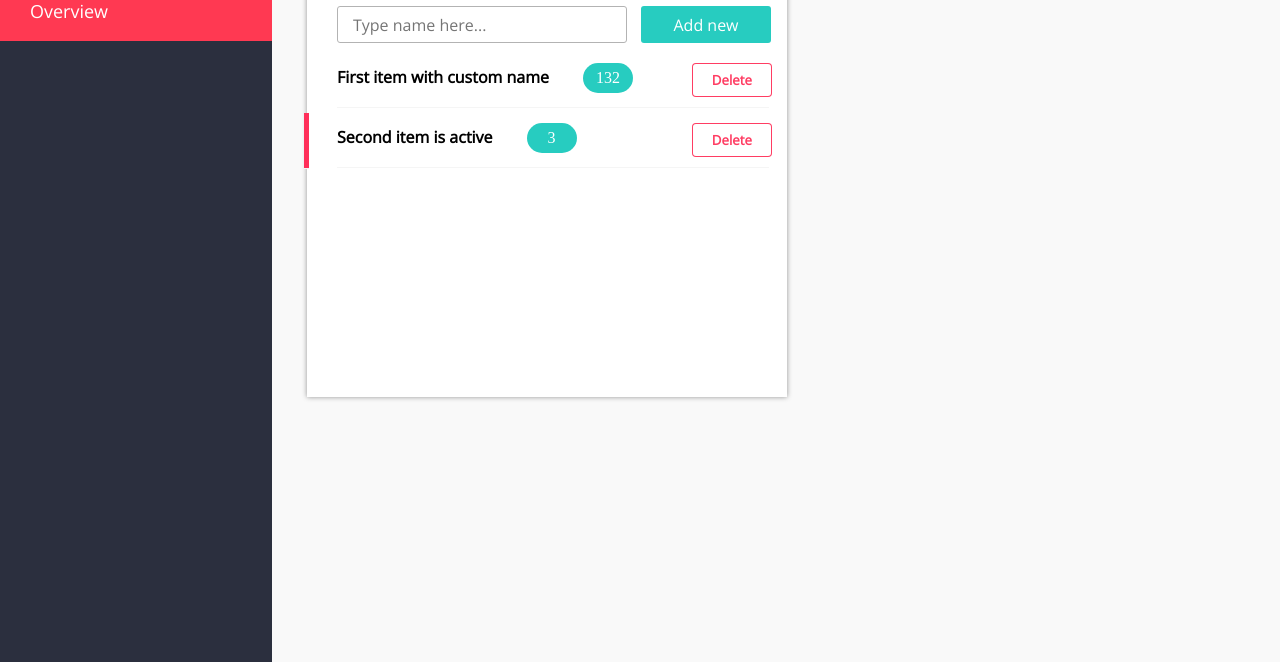
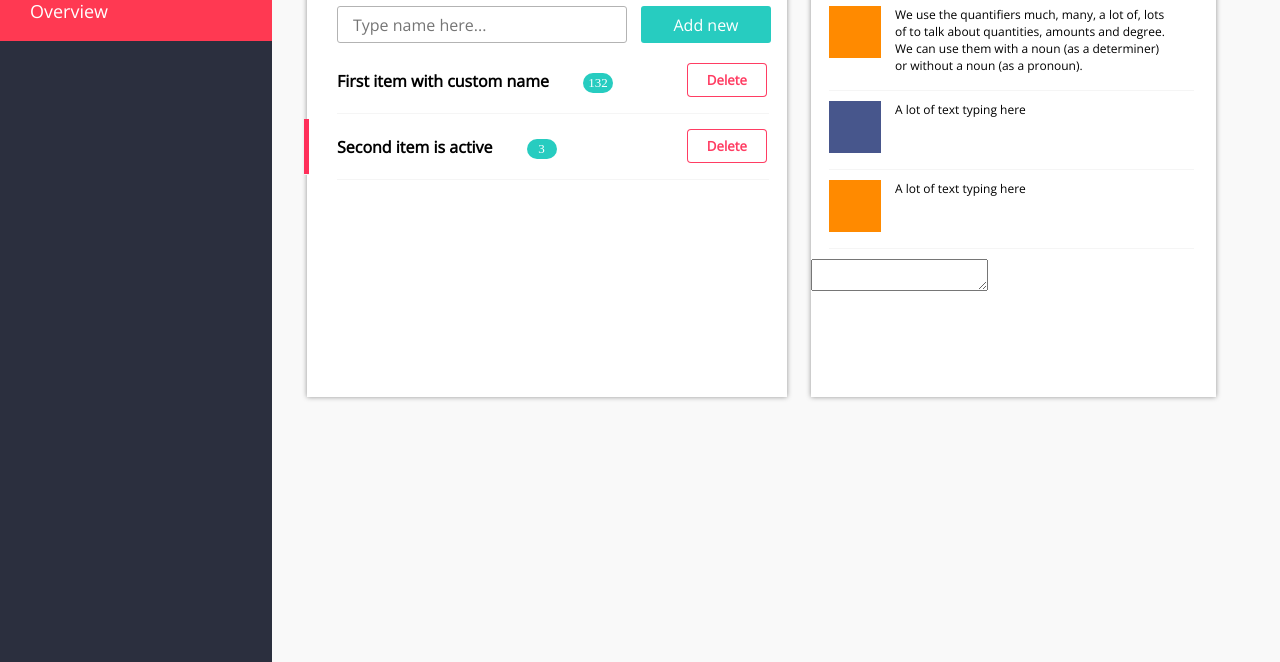
Before and after one commit to k1p1l0/ETT, a plain HTML site: page index.html in a window 1280 px wide. Shown: the part 138-800 px from the top of the page. Drawn offline with nearby package versions, Linux system fonts and the light colour scheme.

Commit message:
almost implement third block css

```diff
--- a/css/main.css
+++ b/css/main.css
@@ -11,6 +11,7 @@ body {
 	display: inline-block;
 }
 
+/************************************* MENU START ******************************************/
 .menu-horizont {
     position: fixed;
 	top: 0;
@@ -52,22 +53,31 @@ body {
 	font-family: 'Open Sans';
 	font-size: 18px;
 }
+/*************************************** MENU END *******************************************/
 
-.items {
+
+.items, .item {
 	background-color: #fff;
 	box-shadow: 0px 0px 5px 0px rgba(0,0,0,0.42);
 	vertical-align: top;
-	margin: 35px;
-	margin-left: 307px;
-	width: 480px;
 	min-height: 500px;
 }
 
-.items .items--header {
+.items--header, .item--header {
 	display: block;
 	padding: 30px;
 	color: #565A69;
 }
+
+
+
+/************************************* ITEMS START ******************************************/
+.items {
+	width: 480px;
+	margin: 35px 20px;
+	margin-left: 307px;
+}
+
 
 .items input[type="text"] {
     margin-left: 30px;
@@ -134,6 +144,7 @@ body {
 	display: inline-block;
 	text-decoration: none;
 	color: #000;
+	line-height: 36px;
 	font-family: 'Open Sans';
 	font-size: 16px;
 	font-variant: normal;
@@ -142,9 +153,9 @@ body {
 
 
 .items .items--list li .btn__delete {
-    position: absolute; /* блок занимает ширину содержимого, max-width её ограничивает */
-	top: 0; /* прикрепить к верху родителя */
-	right: 15px;
+    position: absolute;
+	top: 0;
+	right: 20px;
 	cursor: pointer;
     outline: 0;
     border: none;
@@ -170,13 +181,14 @@ body {
 	position: relative;
 	top: 0;
 	left: 30px;
-	height: 30px;
-	width: 50px;
-	line-height: 30px;
+	height: 20px;
+	width: 30px;
+	line-height: 20px;
 	text-align: center;
 	background-color: #27CCC0;
 	color: #fff;
 	border-radius: 15px;
+	font-size: 13px;
 }
 
 .items .items--list li.item__active {
@@ -193,3 +205,53 @@ body {
 	width: 5px;
 	background-color: #ff2f5a;
 }
+/************************************* ITEMS END ******************************************/
+
+
+/************************************* ITEM START ******************************************/
+.item {
+	width: 405px;
+	margin-top: 35px;
+}
+
+.item .comment--list {
+	padding: 0;
+	margin: 0;
+	list-style: none;
+}
+
+.item .comment--list li {
+	position: relative;
+	min-height: 52px;
+	padding-bottom: 27px;
+	padding-left: 84px;
+	padding-right: 50px;
+	font-size: 12px;
+	font-family: 'Open Sans';
+}
+
+.item .comment--list li:after {
+	position: absolute;
+	display: block;
+	left: 18px;
+	bottom: 10px;
+	content: ' ';
+	width: 90%;
+	border-bottom: 1px solid #f5f5f5;
+}
+
+.comment--list li .comment--photo-odd:after, .comment--photo-even:after {
+	position: absolute;
+	left: 18px;
+	content: ' ';
+	height: 52px;
+	width: 52px;
+}
+
+.comment--photo-even:after {
+	background-color: #FF8A00;
+}
+
+.comment--photo-odd:after {
+	background-color: #47568C;
+}
--- a/index.html
+++ b/index.html
@@ -41,15 +41,15 @@
 
 		<ul class="comment--list">
 			<li>
+				<div class="comment--photo-even"></div>
+				<span class="comment--text">We use the quantifiers much, many, a lot of, lots of to talk about quantities, amounts and degree. We can use them with a noun (as a determiner) or without a noun (as a pronoun).</span>
+			</li>
+			<li>
 				<div class="comment--photo-odd"></div>
 				<span class="comment--text">A lot of text typing here</span>
 			</li>
 			<li>
 				<div class="comment--photo-even"></div>
-				<span class="comment--text">A lot of text typing here</span>
-			</li>
-			<li>
-				<div class="comment--photo-odd"></div>
 				<span class="comment--text">A lot of text typing here</span>
 			</li>
 		</ul>
```
